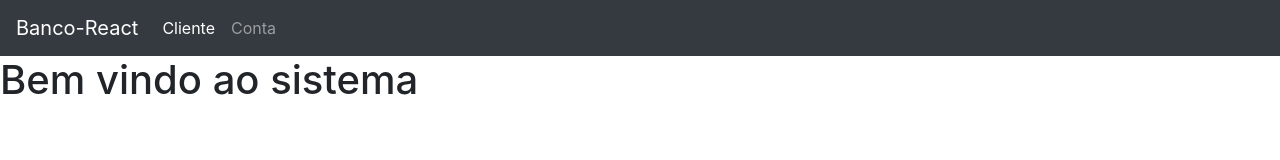
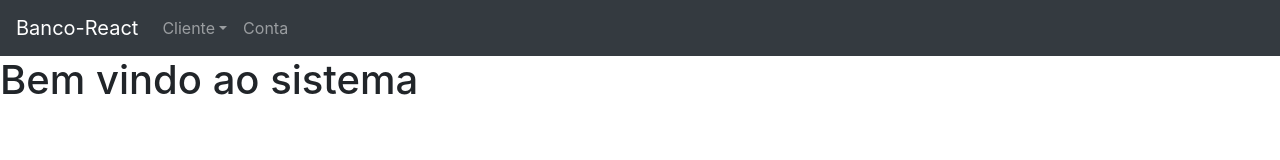
Before and after one commit to joaofelipe1294/banco-react, a React (Create React App) app in the folder banco_react/: page / in a window 1280 px wide. Shown: the top 160 px of the page. Built offline with nearby package versions, Linux system fonts and the light colour scheme.

Commit message:
Adicionado dropdown com opções referentes a cliente

```diff
--- a/banco_react/src/App.js
+++ b/banco_react/src/App.js
@@ -21,8 +21,19 @@
             <div className="collapse navbar-collapse" id="navbarSupportedContent">
               <ul className="navbar-nav mr-auto">
                 <li className="nav-item active">
-                  <Link className="nav-link" to={'/cliente'}>Cliente</Link>
+
                 </li>
+                <li class="nav-item dropdown">
+                  <a class="nav-link dropdown-toggle" href="#" id="navbarDropdown" role="button" data-toggle="dropdown" aria-haspopup="true" aria-expanded="false">
+                    Cliente
+                  </a>
+                  <div class="dropdown-menu" aria-labelledby="navbarDropdown">
+                    <Link className="dropdown-item" to={'/cliente'}>Novo</Link>
+                  <div class="dropdown-divider"></div>
+                    <a class="dropdown-item" href="#">Cadastrados</a>
+                  </div>
+                </li>
+
                 <li className="nav-item">
                   <a className="nav-link" href="#">Conta</a>
                 </li>
```
